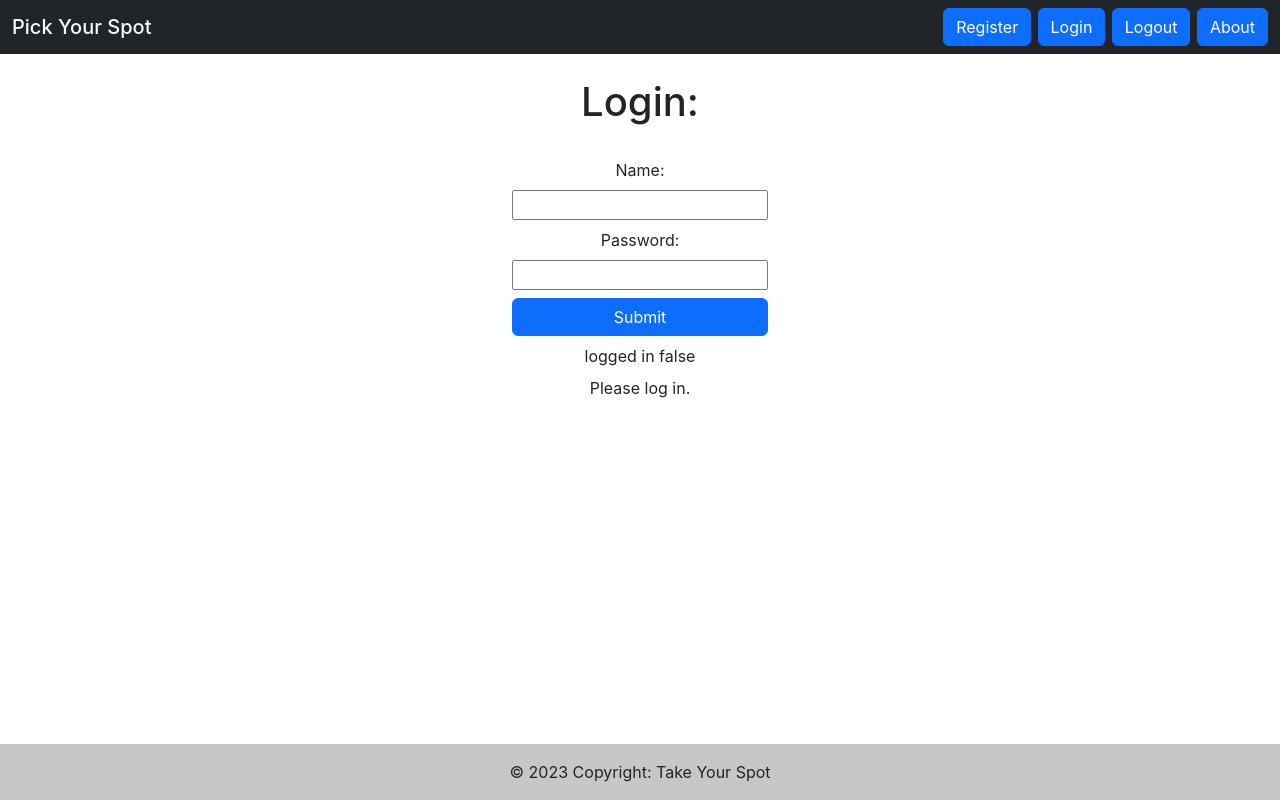
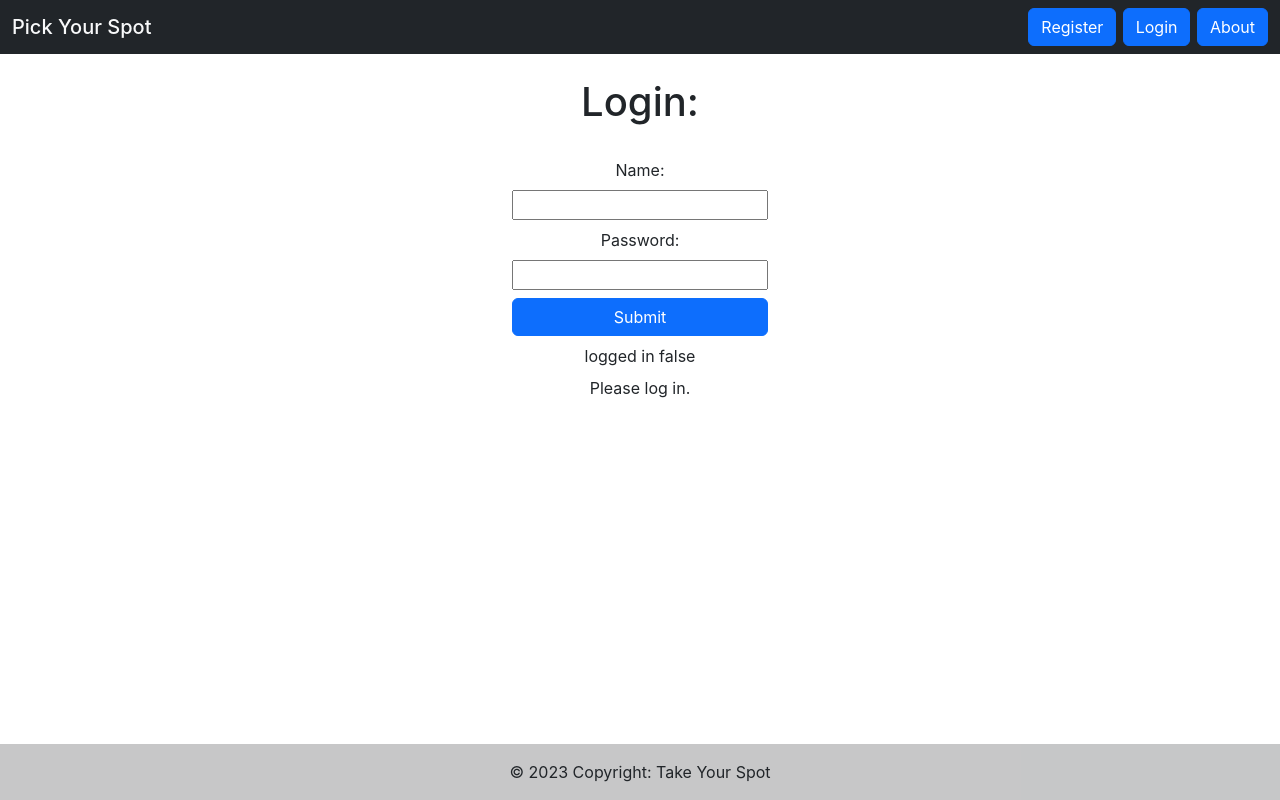
Before and after one commit to CodecoolGlobal/el-proyecte-grande-sprint-1-java-zsofi82, a React (Create React App) app in the folder frontend/: page /login in a window 1280 px wide. Built offline with nearby package versions, Linux system fonts and the light colour scheme.

Commit message:
Navbar buttons changing with session

```diff
--- a/frontend/src/components/Navbar.js
+++ b/frontend/src/components/Navbar.js
@@ -1,24 +1,33 @@
 import { useNavigate } from "react-router-dom";
 import Button from "./reusable_elements/Button"
+import { useCookies } from 'react-cookie';
+import { useEffect, useState } from "react";
 
 
 const Navbar = () => {
   const navigate = useNavigate();
+  const [cookies, setCookie] = useCookies();
+  const [rend, setRend] = useState(1);
+
+  useEffect(()=> {
+    setRend(prev => prev + 1)
+  },[cookies])
 
   return (
     <nav className="navbar sticky-top navbar-expand-lg bg-dark text-light">
       <div className="container-fluid">
         <span className="navbar-brand mb-0 h1 text-light backToHome" onClick={() => { navigate("/") }}>Pick Your Spot</span>
         <ul className="flex-row navbar-nav">
-          <li className="nav-item col navbarButton">
+          <div>{console.log(cookies.userName)}</div>
+          {!cookies.userName && <li className="nav-item col navbarButton">
             <Button text={"Register"} onClick={() => { navigate("/registration") }}></Button>
-          </li>
-          <li className="nav-item col navbarButton" >
+          </li>}
+          {!cookies.userName && <li className="nav-item col navbarButton" >
             <Button text={"Login"} onClick={() => { navigate("/login") }}></Button>
-          </li>
-          <li className="nav-item col navbarButton">
+          </li>}
+          {cookies.userName && <li className="nav-item col navbarButton">
             <Button text={"Logout"} classname={"btn-link"} onClick={() => { navigate("/logout") }} ></Button>
-          </li>
+          </li>}
           <li className="nav-item col navbarButton">
             <Button text={"About"} classname={"btn-link"} onClick={() => { navigate("/about") }} ></Button>
           </li>
--- a/frontend/src/components/login/LoginFeedback.jsx
+++ b/frontend/src/components/login/LoginFeedback.jsx
@@ -26,7 +26,6 @@ const LoginFeedback = ({ serverRes, setCookie, cookies, loggedIn, setLoggedIn })
             async function setData() {
                 try {
                     const data = await serverRes.json();
-                    console.log(data)
                     setSessionCookie(data)
                 } catch (err) {
                     console.error(err)
--- a/frontend/src/components/logout/Logout.jsx
+++ b/frontend/src/components/logout/Logout.jsx
@@ -5,9 +5,9 @@ const Logout = ({ removeCookie, loggedIn, setLoggedIn }) => {
   const navigate = useNavigate()
 
   function logoutUser() {
+    setLoggedIn(false)
     removeCookie('userID', { path: '/' });
     removeCookie('userName', { path: '/' });
-    setLoggedIn(false)
   }
 
   useEffect(() => {
```
